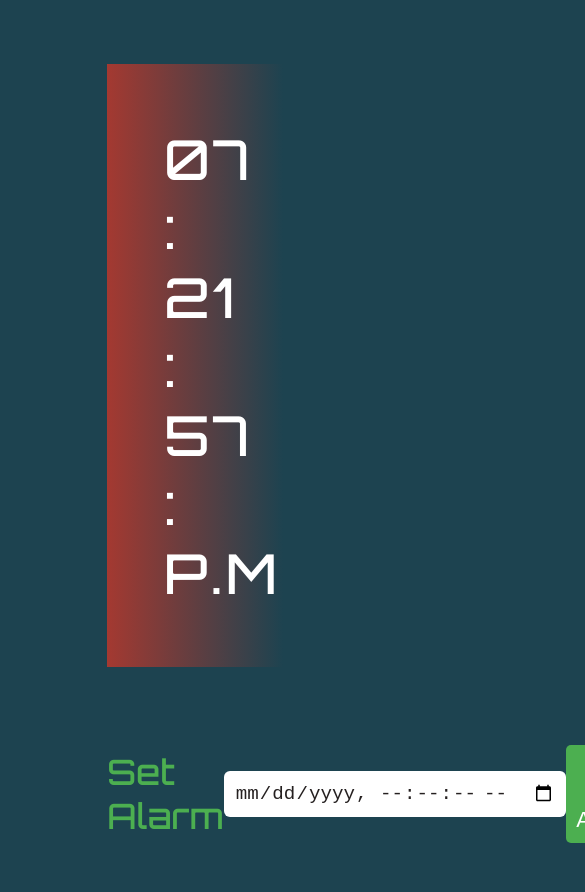
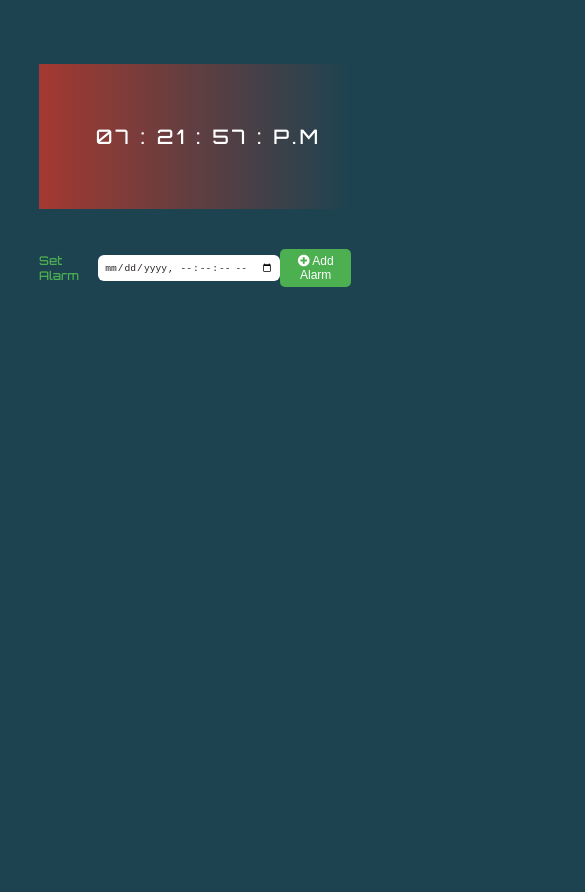
Before and after one commit to manikpokhetra79/alarmClockImproved, a plain HTML site: page index.html in a window 390 px wide. Shown: the top 892 px of the page, 585 px wide, since content can reach past the window. After the commit the page ends 844 px from the top, so only its background shows below. Drawn offline with Linux system fonts and the light colour scheme.

Commit message:
converte design to responsive

```diff
--- a/css/style.css
+++ b/css/style.css
@@ -10,7 +10,7 @@ body{
 }
                     /* utility styles */
 .container{
-    width: 45vw;
+    width: 50vw;
 }
 .button{
     padding: 10px;
@@ -42,6 +42,7 @@ main{
     letter-spacing: 3px;
     margin-left: 2.3rem;
 }
+
                         /* Alarm Input Element Styles */
 .input_container{
     margin-top : 3rem;
@@ -72,6 +73,7 @@ main{
     background-color: var(--button-success-color);
     font-size: 22px;
     border-radius: 5px;
+    cursor: pointer;
 
 }
 /*   alarm list container  */
@@ -90,8 +92,152 @@ main{
 .deleteAlarm{
     color: #fff;
     background-color: var(--button-danger-color);
+    cursor: pointer;
 }
 .fa-bell{
     color : var(--button-danger-color);
     padding-right: 2rem;
 }
+
+
+@media screen and (max-width : 1440px){
+                 /* clock body */
+    #clock{
+        font-size: 40px;
+    }
+                    /* Alarm Input Element Styles */
+
+     .input_container{
+        margin-top : 2rem;
+    }
+    .label{
+        font-size: 20px;
+    }
+    /* time input field */
+    #alarm_input{
+        font-size: 1rem;
+        padding: 0.6rem;
+    }
+    /* submit button  */
+    #submit_alarm_time{
+        padding: 6px;
+        font-size: 20px;
+    }
+
+}
+
+@media screen and (max-width : 1140px){
+    /* container style */
+    .container{
+        width: 55vw;
+    }
+    /* clock body */
+    #clock{
+        font-size: 35px;
+    }
+
+    /* alarmList */
+    .alarms-li{
+        font-size: 1.2rem;
+    }
+    .fa-bell{
+      font-size: 1.5rem !important;
+    }
+}
+
+@media screen and (max-width : 992px){
+            /* container style */
+    .container{
+        width: 65vw;
+    }
+         /* clock body */
+    #clock{
+        font-size: 30px;
+    }
+            /* Alarm Input Element Styles */
+
+    /* time input field */
+    #alarm_input{
+        font-size: 0.9rem;
+        padding: 0.5rem;
+    }
+    /* submit button  */
+    #submit_alarm_time{
+        padding: 6px;
+        font-size: 18px;
+    }
+     /* alarmList */
+     .alarms-li{
+        font-size: 1rem;
+    }
+    .deleteAlarm{
+      padding: 0.4rem;
+      font-size: 1rem;
+    }
+
+}
+@media screen and (max-width : 768px){
+    /* clock body */
+    #clock{
+    font-size: 30px;
+        }
+    .container{
+        width: 70vw;
+    }
+        /* Alarm Input Element Styles */
+        .label{
+            font-size: 18px;
+        }
+        /* time input field */
+        #alarm_input{
+            font-size: 0.7rem;
+            padding: 0.4rem;
+        }
+        /* submit button  */
+        #submit_alarm_time{
+            padding: 5px;
+            font-size: 14px;
+        }
+
+         /* alarmList */
+     .alarms-li{
+        font-size: 12px;
+    }
+    .deleteAlarm{
+        font-size: 0.8rem;
+      }
+
+}
+@media screen and (max-width : 592px){
+    #clock{
+        font-size: 20px;
+         }
+         .container{
+            width: 80vw;
+        }
+          /* Alarm Input Element Styles */
+        .label{
+            font-size: 12px;
+        }
+        /* time input field */
+        #alarm_input{
+            font-size: 0.6rem;
+            padding: 0.4rem;
+        }
+        /* submit button  */
+        #submit_alarm_time{
+            padding: 5px;
+            font-size: 12px;
+        }
+    /* alarmList */
+    .alarms-li{
+        font-size: 11px;
+        font-weight: 600;
+    }
+    .deleteAlarm{
+        font-size: 0.8rem;
+    }
+    .fa-bell{
+        /* display: none !important; */
+      }
+}
```
